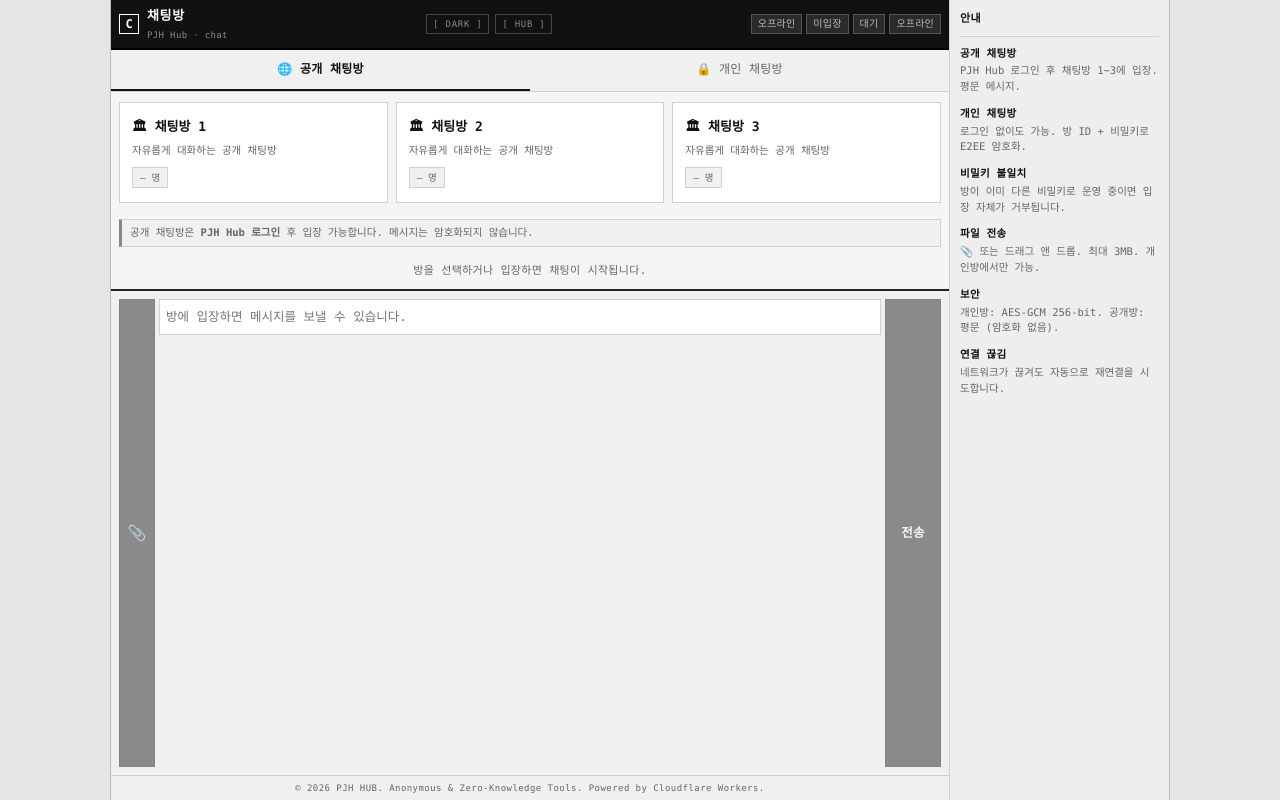
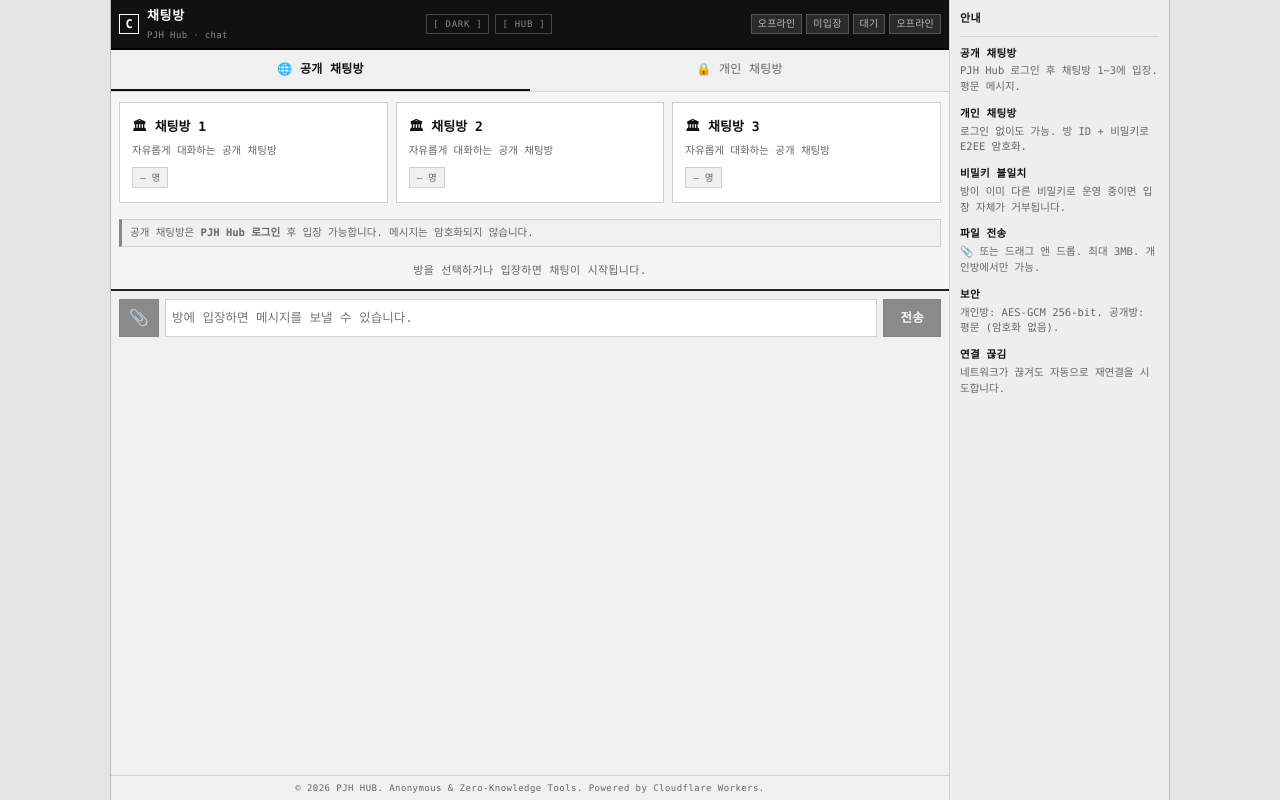
Before and after one commit to PJHNode/PJH-hub, a plain HTML site: page quiet-room/index.html in a window 1280 px wide. Drawn offline with Linux system fonts and the light colour scheme.

Commit message:
fix: composer button ratio (file/input/send)

```diff
--- a/quiet-room/styles.css
+++ b/quiet-room/styles.css
@@ -357,20 +357,32 @@
 /* ── Composer ── */
 .composer {
   display: grid;
-  grid-template-columns: 36px minmax(0,1fr) 56px;
-  gap: 4px;
+  grid-template-columns: 40px minmax(0,1fr) auto;
+  align-items: stretch;
+  gap: 6px;
   padding: 8px;
   border-top: 2px solid #222;
   background: var(--soft);
   flex-shrink: 0;
 }
 [data-theme="dark"] .composer { border-top-color: #333; }
-.composer input { height: 36px; }
+.composer input { height: 38px; min-width: 0; }
 .composer button {
   background: var(--bar); border-color: #000; color: #fff; font-weight: 700;
+  height: 38px;
+  min-height: unset;
+  padding: 0 16px;
+  white-space: nowrap;
+  flex-shrink: 0;
 }
 .composer button:hover:not(:disabled) { background: #333; }
-#fileButton { font-size: 15px; padding: 0; }
+#fileButton {
+  width: 40px;
+  padding: 0;
+  font-size: 16px;
+  display: grid;
+  place-items: center;
+}
 
 /* ── 푸터 ── */
 .room-footer {
```
